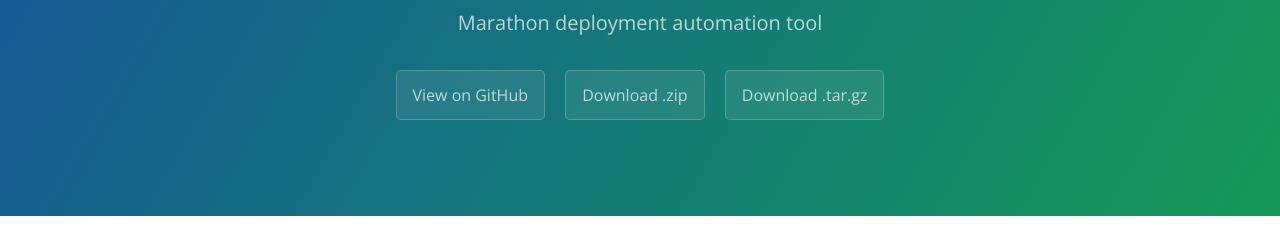
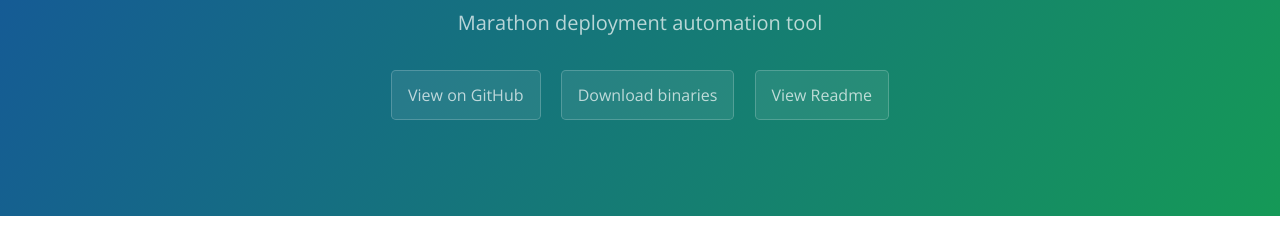
Before and after one commit to MeltwaterArchive/lighter, a plain HTML site: page index.html in a window 1280 px wide. Shown: the part 167-395 px from the top of the page. Drawn offline with nearby package versions, Linux system fonts and the light colour scheme.

Commit message:
Change header buttons

```diff
--- a/index.html
+++ b/index.html
@@ -26,8 +26,8 @@
       </h1>
       <h2 class="project-tagline">Marathon deployment automation tool</h2>
       <a href="https://github.com/meltwater/lighter" class="btn">View on GitHub</a>
-      <a href="https://github.com/meltwater/lighter/zipball/master" class="btn">Download .zip</a>
-      <a href="https://github.com/meltwater/lighter/tarball/master" class="btn">Download .tar.gz</a>
+      <a href="https://github.com/meltwater/lighter/releases/latest" class="btn">Download binaries</a>
+      <a href="https://github.com/meltwater/lighter/blob/master/README.md" class="btn">View Readme</a>
     </section>
 
     <section class="main-content">
```
